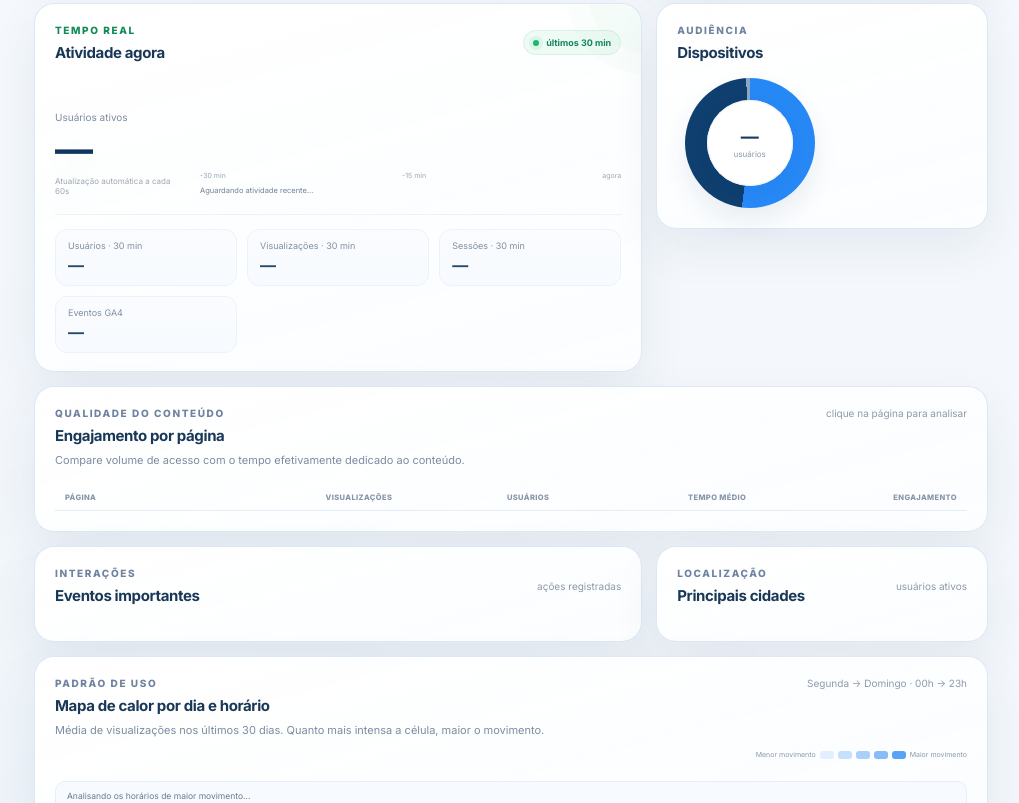
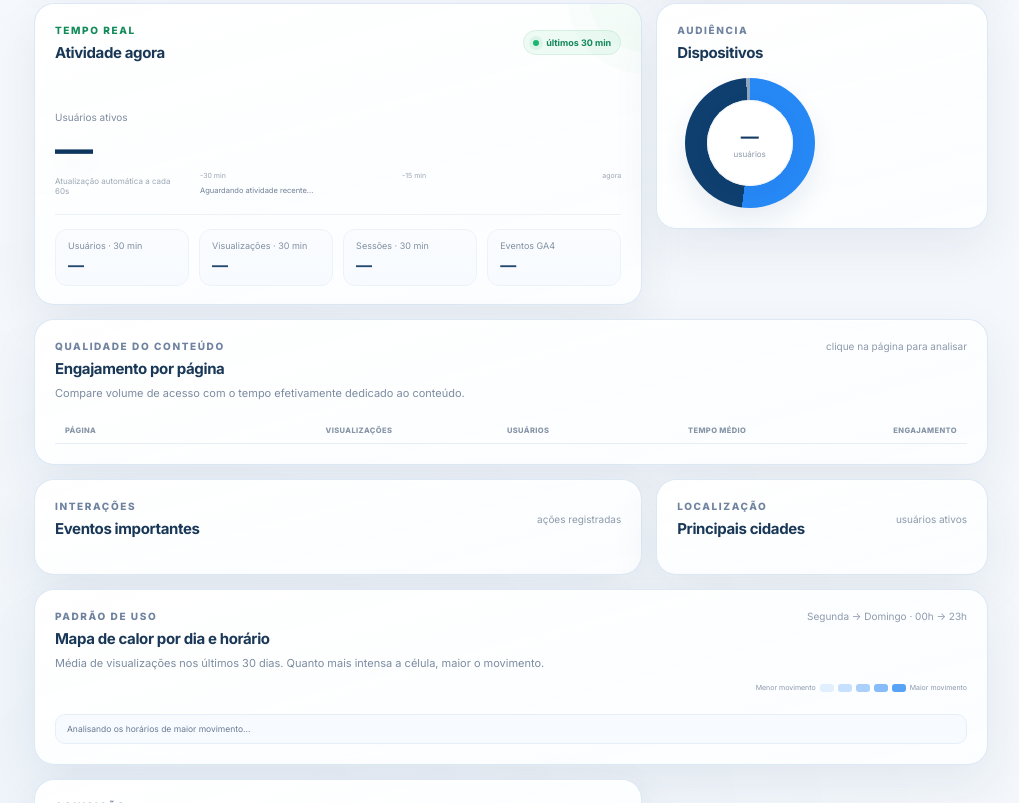
Before and after one commit to GservSetic/analytics_google_wiki_gserv, a website: page index.html in a window 1280 px wide. Shown: the part 1135-1938 px from the top of the page, without its empty margins (254-1273 px from the left). Drawn offline with Linux system fonts and the light colour scheme; no server answers.

Commit message:
style: ajustar quatro métricas do tempo real

```diff
--- a/styles.css
+++ b/styles.css
@@ -2724,7 +2724,7 @@
 
 /* ===== OWN REALTIME COUNTER ===== */
 .realtime-stats {
-  grid-template-columns: repeat(3, minmax(0, 1fr));
+  grid-template-columns: repeat(4, minmax(0, 1fr));
 }
 
 .metric-card.counter-live {
```
